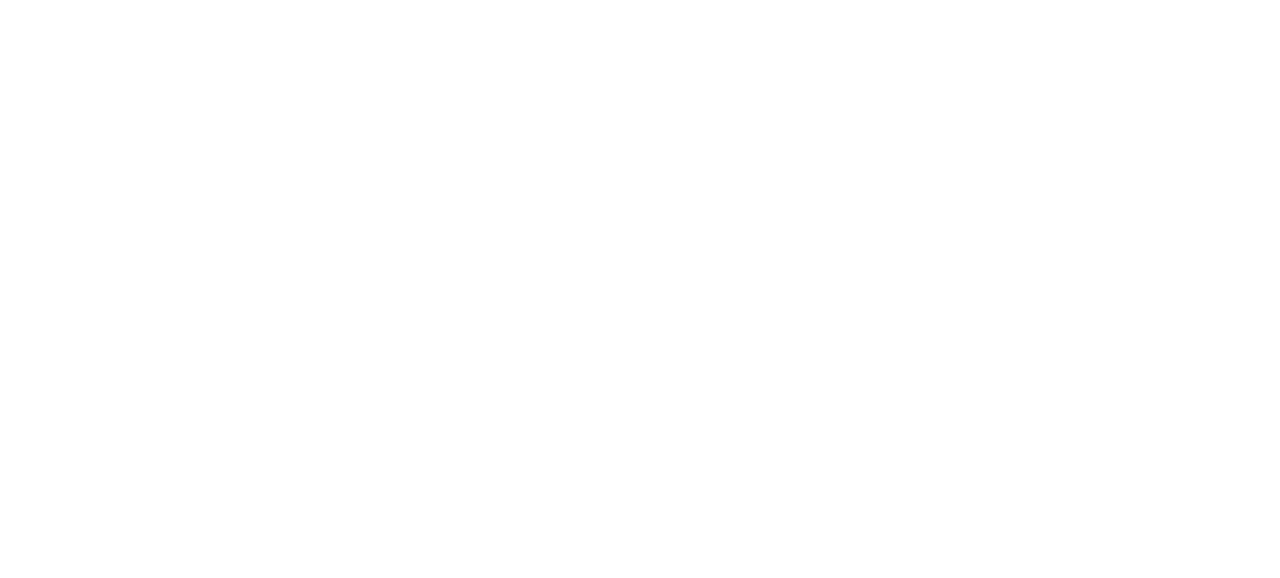
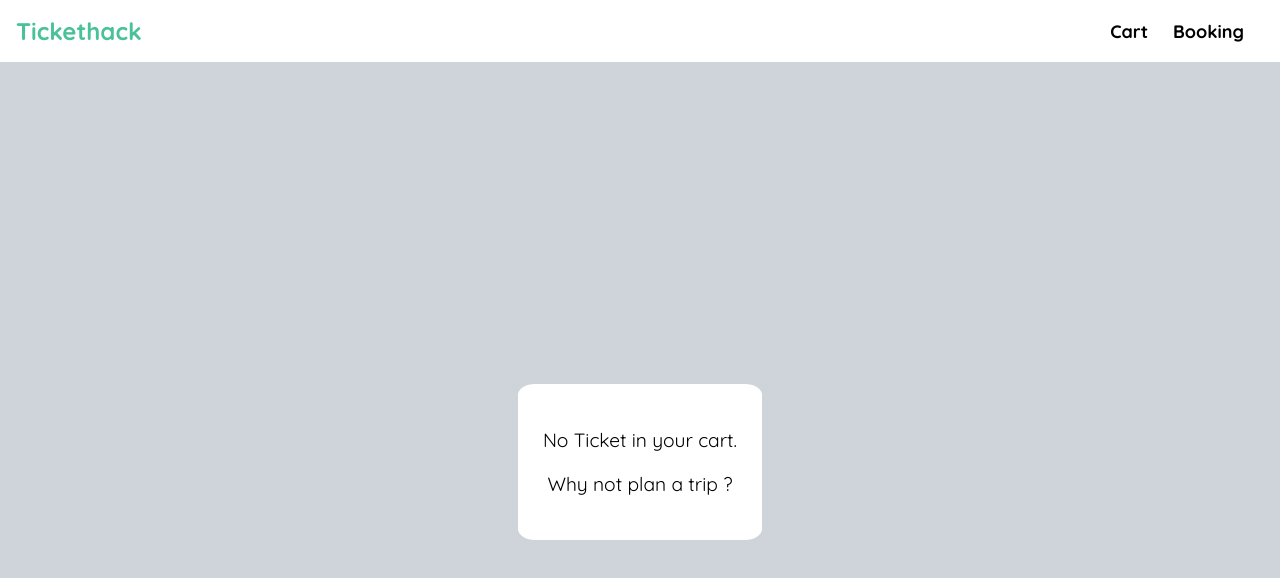
Before and after one commit to oumaimanaja/tickethack, a plain HTML site: page frontend/cart.html in a window 1280 px wide. Drawn offline with Linux system fonts and the light colour scheme.

Commit message:
écriture de cart.html et bookig.html et modification du CSS

```diff
--- a/frontend/booking.html
+++ b/frontend/booking.html
@@ -0,0 +1,34 @@
+<!DOCTYPE html>
+<html lang="en">
+<head>
+    <meta charset="UTF-8">
+    <meta name="viewport" content="width=device-width, initial-scale=1.0">
+    <link rel="stylesheet" href="./style.css">
+
+    <link rel="preconnect" href="https://fonts.googleapis.com">
+    <link rel="preconnect" href="https://fonts.gstatic.com" crossorigin>
+    <link href="https://fonts.googleapis.com/css2?family=Quicksand:wght@300..700&display=swap" rel="stylesheet">
+
+    <title>Tickethack</title>
+</head>
+<body>
+    <header>
+        <nav>
+            <div>
+                <a id="logo" href="./home.html">Tickethack</a>
+            </div>
+            <div>
+                <a href="./cart.html">Cart</a>
+                <a href="./booking.html">Booking</a>
+            </div>
+        </nav>
+    </header>
+    <main class="cart-container">
+        <div class="cart">
+            <p class="noir">No booking yet.</p>
+            <p class="noir">Why not plan a trip ?</p>
+        </div>
+    </main>
+
+</body>
+</html>
--- a/frontend/cart.html
+++ b/frontend/cart.html
@@ -0,0 +1,34 @@
+<!DOCTYPE html>
+<html lang="en">
+<head>
+    <meta charset="UTF-8">
+    <meta name="viewport" content="width=device-width, initial-scale=1.0">
+    <link rel="stylesheet" href="./style.css">
+
+    <link rel="preconnect" href="https://fonts.googleapis.com">
+    <link rel="preconnect" href="https://fonts.gstatic.com" crossorigin>
+    <link href="https://fonts.googleapis.com/css2?family=Quicksand:wght@300..700&display=swap" rel="stylesheet">
+
+    <title>Tickethack</title>
+</head>
+<body>
+    <header>
+        <nav>
+            <div>
+                <a id="logo" href="./home.html">Tickethack</a>
+            </div>
+            <div>
+                <a href="./cart.html">Cart</a>
+                <a href="./booking.html">Booking</a>
+            </div>
+        </nav>
+    </header>
+    <main class="cart-container">
+        <div class="cart">
+            <p class="noir">No Ticket in your cart.</p>
+            <p class="noir">Why not plan a trip ?</p>
+        </div>
+    </main>
+
+</body>
+</html>
--- a/frontend/style.css
+++ b/frontend/style.css
@@ -16,11 +16,15 @@
 main {
     height: 100vh ;
     width: 100%;
-    background-image: url(./images/background.jpg);
-    background-position: center center;
-    background-size: cover;
+    background-color: #ced4da;
     color: white;
     text-align: center;
+}
+
+main#home{
+  background-image: url(./images/background.jpg);
+  background-position: center center;
+  background-size: cover;
 }
 
 h2 {
@@ -70,6 +74,12 @@
     height: 350px;
 }
 
+.cart-container{
+  display: flex;
+  align-items: center;
+  justify-content: space-around;
+}
+
 .low{
   display:flex;
   flex-direction: column;
@@ -116,6 +126,12 @@
   border-radius: 10px;
   padding: 5px;
   width: 300px;
+}
+
+.cart{
+  background-color: white;
+  border-radius: 7%;
+  padding: 25px;
 }
 
 /* ----- REGLAGE PAR ELEMENT ----- */
```
Also changed, not shown: frontend/home.html (+1 -1 lines).
